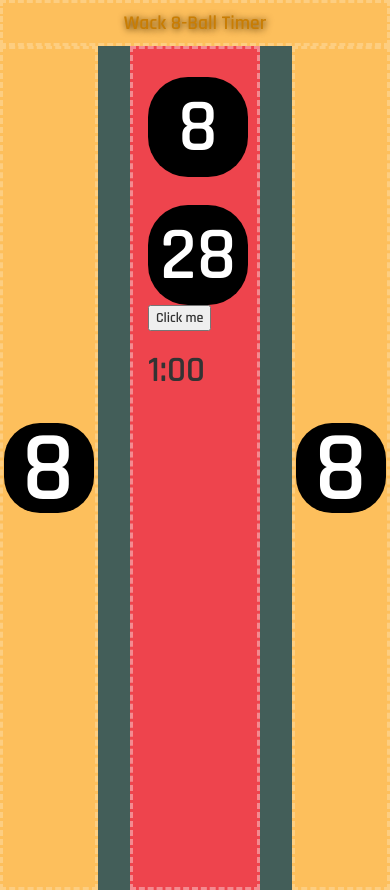
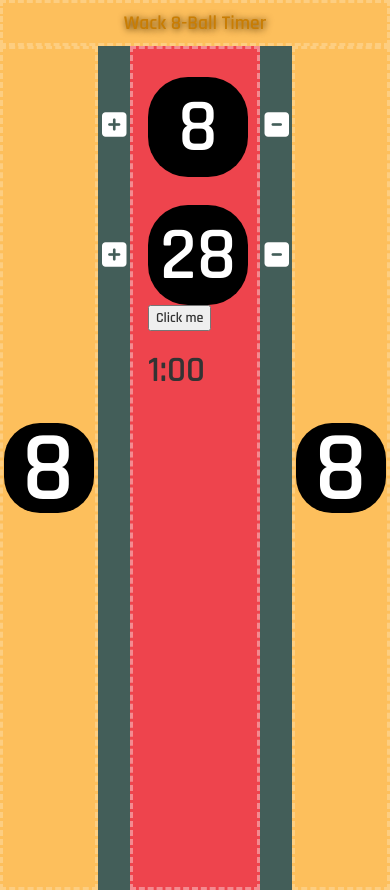
Before and after one commit to sluggets/pomodoro, a plain HTML site: page index.html in a window 390 px wide. Drawn offline with nearby package versions, Linux system fonts and the light colour scheme.

Commit message:
Adds increment/decrement icons

```diff
--- a/css/pomodoro.css
+++ b/css/pomodoro.css
@@ -134,3 +134,46 @@ body
   }
 
 }
+
+.top-toggle
+{
+  color: white;
+  position: absolute;
+  top: 105px;
+  left: 42%;
+}
+
+.bottom-toggle
+{
+  color: white;
+  position: absolute;
+  top: 335px;
+  left: 42%;
+}
+
+@media (max-width: 700px)
+{
+  .top-toggle
+  {
+    color: white;
+    position: absolute;
+    top: 65px;
+    left: 14%;
+  }
+
+  .bottom-toggle
+  {
+    color: white;
+    position: absolute;
+    top: 195px;
+    left: 14%;
+  }
+}
+
+@media (min-width: 700px)
+{
+  .fa
+  {
+    font-size: 3em;
+  }
+}
--- a/index.html
+++ b/index.html
@@ -9,6 +9,8 @@
           href="https://maxcdn.bootstrapcdn.com/bootstrap/3.3.7/css/bootstrap.min.css"
           integrity="sha384-BVYiiSIFeK1dGmJRAkycuHAHRg32OmUcww7on3RYdg4Va+PmSTsz/K68vbdEjh4u"
           crossorigin="anonymous">
+
+    <script src="https://use.fontawesome.com/4a852b1327.js"></script>
     <script src="js/pomodoro.js"></script>
     <link rel="stylesheet" href="http://fonts.googleapis.com/css?family=Rajdhani:600">
     <link rel="stylesheet" href="css/pomodoro.css">
@@ -24,7 +26,10 @@
         <div class="col-md-1 col-xs-3 yellow">
           <div class="side-circle"><span class="side-eight">8</span></div>
         </div>
-        <div class="col-md-3 col-xs-1 "></div>
+        <div class="col-md-3 col-xs-1 ">
+          <div class="top-toggle"><i class="fa fa-plus-square fa-2x"></i></div>
+          <div class="bottom-toggle"><i class="fa fa-plus-square fa-2x"></i></div>
+        </div>
         <div class="col-md-4 col-xs-4 red">
           <div class="row">
             <div class="col-md-12 col-md-offset-3">
@@ -40,7 +45,10 @@
           <h1 id="timer">Beginning Value</h1>
           <h2></h2>
         </div>
-        <div class="col-md-3 col-xs-1 "></div>
+        <div class="col-md-3 col-xs-1 ">
+          <div class="top-toggle"><i class="fa fa-minus-square fa-2x"></i></div>
+          <div class="bottom-toggle"><i class="fa fa-minus-square fa-2x"></i></div>
+        </div>
         <div class="col-md-1 col-xs-3 yellow">
           <div class="side-circle"><span class="side-eight">8</span></div>
         </div>
```
